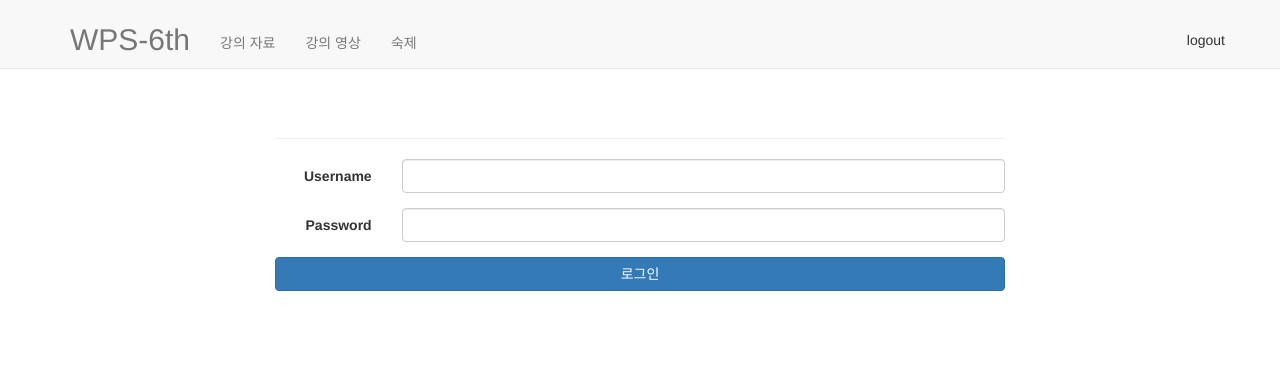
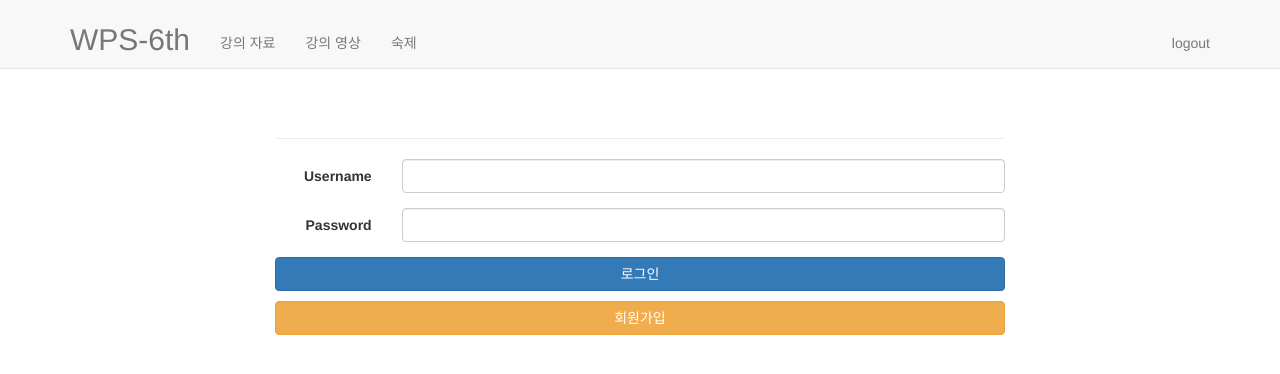
Before and after one commit to bookpark/Hackathon-Klass, a Django app: template klass/templates/member/login.html in a window 1280 px wide. Shown: the top 374 px of the page. Run offline with Django 3.2, Linux system fonts and the light colour scheme; the template is opened without the code that fills it: values that come from a table or form of the project are taken from there, others are empty; the visitor is signed in with stand-in values (Sample User, id 1); parts of the project's set-up code (start-up, migrations or seed data) failed here and were passed over; some libraries are stand-ins or nearby versions.

Commit message:
logout view 생성 url연결 완료, 정상 작동 확인 완료

```diff
--- a/klass/member/urls.py
+++ b/klass/member/urls.py
@@ -1,8 +1,9 @@
 from django.conf.urls import url
 
-from .views import signup, login
+from .views import signup, login, logout
 
 urlpatterns = [
     url(r'^signup/$', signup, name='signup'),
     url(r'^login/$', login, name='login'),
+    url(r'^logout/$', logout, name='logout'),
 ]
--- a/klass/member/views.py
+++ b/klass/member/views.py
@@ -1,4 +1,5 @@
 from django.shortcuts import render, redirect
+from django.contrib.auth import logout as django_logout
 
 from .forms import SignupForm, LoginForm
 
@@ -29,3 +30,8 @@ def login(request):
         "form": form,
     }
     return render(request, 'member/login.html', context)
+
+
+def logout(request):
+    django_logout(request)
+    return redirect('member:login')
--- a/klass/templates/base.html
+++ b/klass/templates/base.html
@@ -33,7 +33,7 @@
 
             <ul class="nav navbar-nav navbar-right">
                 {% if request.user.is_authenticated %}
-                    <li><a href="#"></a>logout</li>
+                    <li><a style="padding-top: 33px;" href="{% url 'member:logout' %}">logout</a></li>
                 {% endif %}
             </ul>
 
--- a/klass/templates/member/login.html
+++ b/klass/templates/member/login.html
@@ -3,4 +3,7 @@
     <div>
         {% include 'include/form-horizontal.html' with form=form submit_text='로그인' %}
     </div>
+    <div style="margin-top: 10px">
+        <a href="{% url 'member:signup' %}" class="btn btn-block btn-warning">회원가입</a>
+    </div>
 {% endblock %}
```
